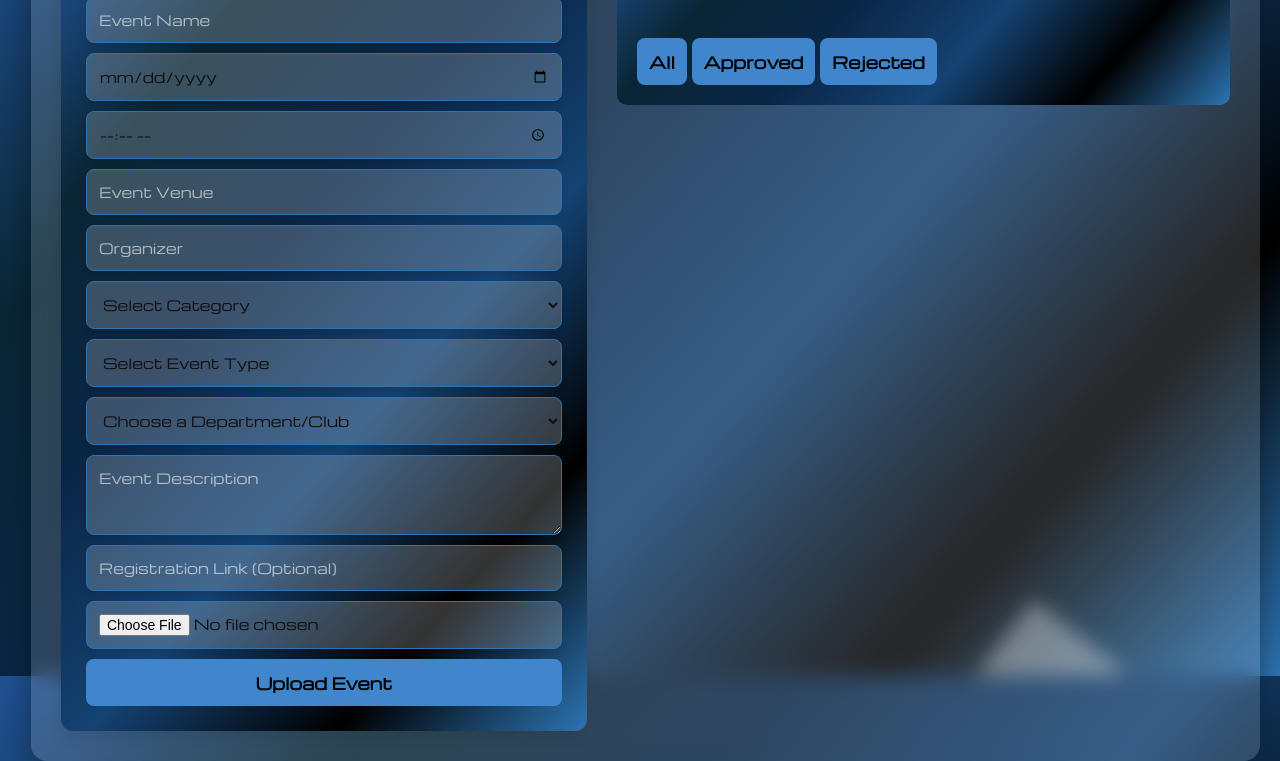
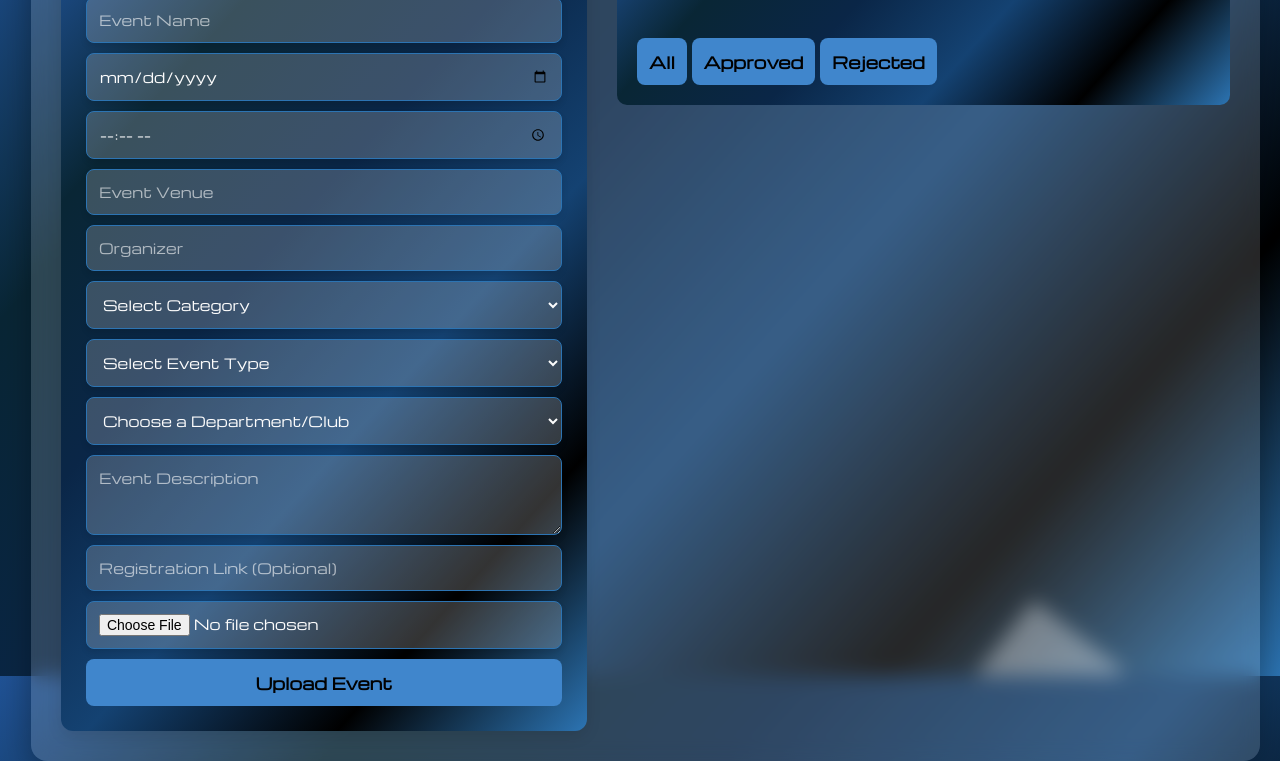
Before and after one commit to MuhammedAnees-loony/Connect-saintgits, a website: page upload.html in a window 1280 px wide. Shown: the part 124-885 px from the top of the page. Drawn offline with nearby package versions, Linux system fonts and the light colour scheme; no server answers; sample sign-in values are in the browser's storage.

Commit message:
done and dusted f uuuuuuuuuuuuuuuuuuuuuuuuuuuu

```diff
--- a/upload.html
+++ b/upload.html
@@ -880,7 +880,7 @@ body {
         border-radius: 8px;
         font-size: 14px;
         background: rgba(255, 255, 255, 0.2);
-        color: #120f0f;
+        color: #fcfcfc;
         box-shadow: 0 4px 6px rgba(0, 0, 0, 0.1);
         transition: 0.3s;
     }
```
